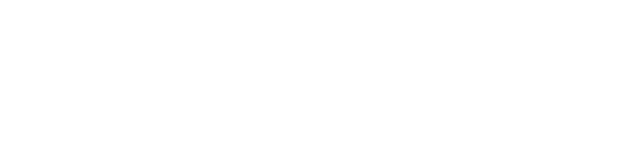
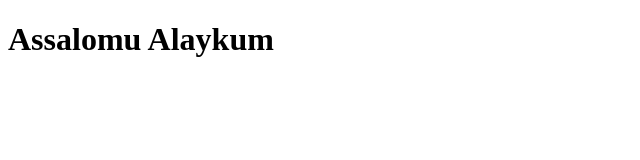
Before and after one commit to YahyoToirov/test, a plain HTML site: page index.html in a window 1280 px wide. Shown: the whole page, without its empty margins (0-640 px from the left). Drawn offline with Linux system fonts and the light colour scheme.

Commit message:
tryingforthefirsttime

```diff
--- a/index.html
+++ b/index.html
@@ -6,6 +6,7 @@
     <title>Document</title>
 </head>
 <body>
+    <h1>Assalomu Alaykum</h1>
 
 </body>
 </html>
```
